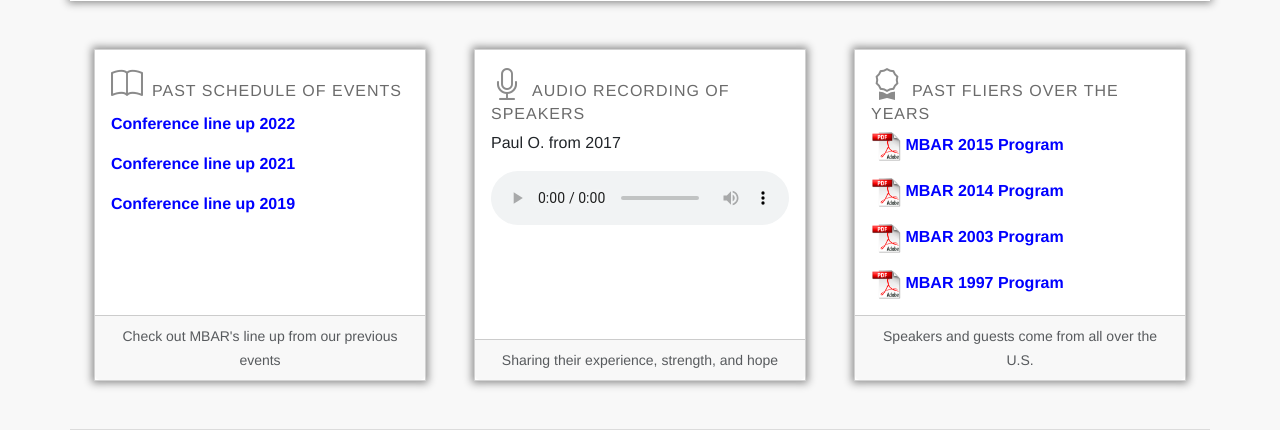
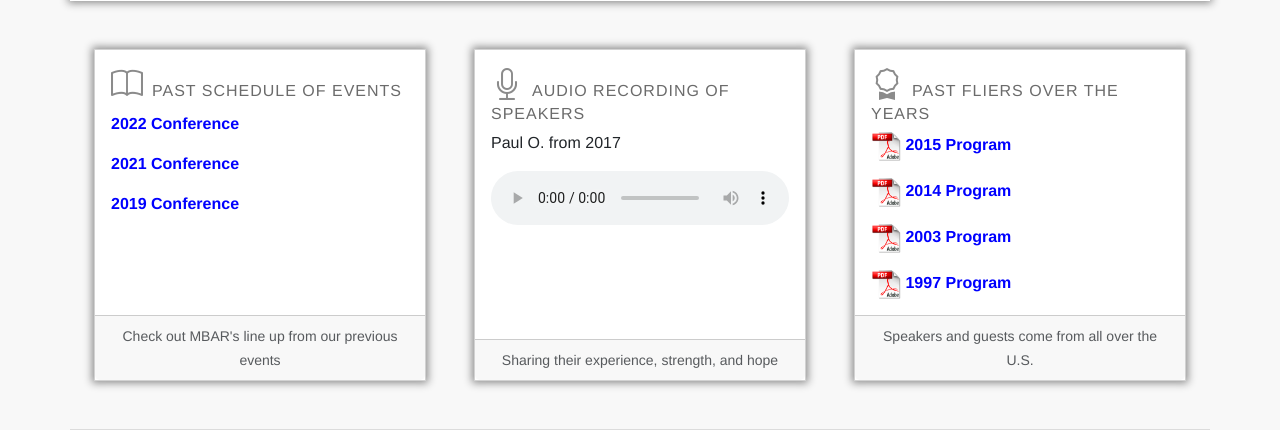
Before and after one commit to philemmons/mbar, a PHP site: page /mbar_history.php in a window 1280 px wide. Shown: the part 1831-2261 px from the top of the page. Run offline with PHP 8.4, Linux system fonts and the light colour scheme.

Commit message:
adj content

```diff
--- a/mbar_history.php
+++ b/mbar_history.php
@@ -139,9 +139,9 @@
                     <div class="card-body">
                         <h6 class="card-title"><a href="mbar_history.php">
                                 <i class="bi bi-book me-2" style="font-size: 2rem; color: var(--color-8);"></i>Past Schedule of Events</a></h5>
-                            <p class="card-text"> <a href="https://montereybayarearoundup.org/conference-2022.php" class="bb-link" target="_blank">Conference line up 2022</a></p>
-                            <p class="card-text"> <a href="https://montereybayarearoundup.org/conference-2021.php" class="bb-link" target="_blank">Conference line up 2021</a></p>
-                            <p class="card-text"> <a href="https://montereybayarearoundup.org/conference-2019.php" class="bb-link" target="_blank">Conference line up 2019</a></p>
+                            <p class="card-text"> <a href="https://montereybayarearoundup.org/conference-2022.php" class="bb-link" target="_blank">2022 Conference</a></p>
+                            <p class="card-text"> <a href="https://montereybayarearoundup.org/conference-2021.php" class="bb-link" target="_blank">2021 Conference</a></p>
+                            <p class="card-text"> <a href="https://montereybayarearoundup.org/conference-2019.php" class="bb-link" target="_blank">2019 Conference</a></p>
                     </div>
                     <div class="card-footer text-center">
                         <small class="text-body-secondary">Check out MBAR's line up from our previous events</small>
@@ -173,16 +173,16 @@
                         <h6 class="card-title"><a href="conference-2021.php">
                                 <i class="bi bi-award me-2" style="font-size: 2rem; color: var(--color-8);"></i>Past Fliers Over the Years</a></h5>
                             <p class="card-text"><img src="images/icons/pdf-logo.png" width="30" height="30" alt="Adobe PDF icon, no link just design">
-                                <a href="" class="bb-link" onclick="window.open('pdf/MBAR-2015-Program.pdf', 'Sage200Demo', 'width= 900, height= 768, status= 0, resizable= 0');return false;">MBAR 2015 Program</a>
+                                <a href="" class="bb-link" onclick="window.open('pdf/MBAR-2015-Program.pdf', 'Sage200Demo', 'width= 900, height= 768, status= 0, resizable= 0');return false;">2015 Program</a>
                             </p>
                             <p class="card-text"><img src="images/icons/pdf-logo.png" width="30" height="30" alt="Adobe PDF icon, no link just design">
-                                <a href="" class="bb-link" onclick="window.open('pdf/MBAR-2014-Program.pdf', 'Sage200Demo', 'width= 900, height= 768, status= 0, resizable= 0');return false;">MBAR 2014 Program</a>
+                                <a href="" class="bb-link" onclick="window.open('pdf/MBAR-2014-Program.pdf', 'Sage200Demo', 'width= 900, height= 768, status= 0, resizable= 0');return false;">2014 Program</a>
                             </p>
                             <p class="card-text"><img src="images/icons/pdf-logo.png" width="30" height="30" alt="Adobe PDF icon, no link just design">
-                                <a href="" class="bb-link" onclick="window.open('pdf/MBAR-2003-Program.pdf', 'Sage200Demo', 'width= 900, height= 768, status= 0, resizable= 0');return false;">MBAR 2003 Program</a>
+                                <a href="" class="bb-link" onclick="window.open('pdf/MBAR-2003-Program.pdf', 'Sage200Demo', 'width= 900, height= 768, status= 0, resizable= 0');return false;">2003 Program</a>
                             </p>
                             <p class="card-text"><img src="images/icons/pdf-logo.png" width="30" height="30" alt="Adobe PDF icon, no link just design">
-                                <a href="" class="bb-link" onclick="window.open('pdf/MBAR-1997-Program.pdf', 'Sage200Demo', 'width= 900, height= 768, status= 0, resizable= 0');return false;">MBAR 1997 Program</a>
+                                <a href="" class="bb-link" onclick="window.open('pdf/MBAR-1997-Program.pdf', 'Sage200Demo', 'width= 900, height= 768, status= 0, resizable= 0');return false;">1997 Program</a>
                             </p>
                     </div>
                     <div class="card-footer text-center">
```
